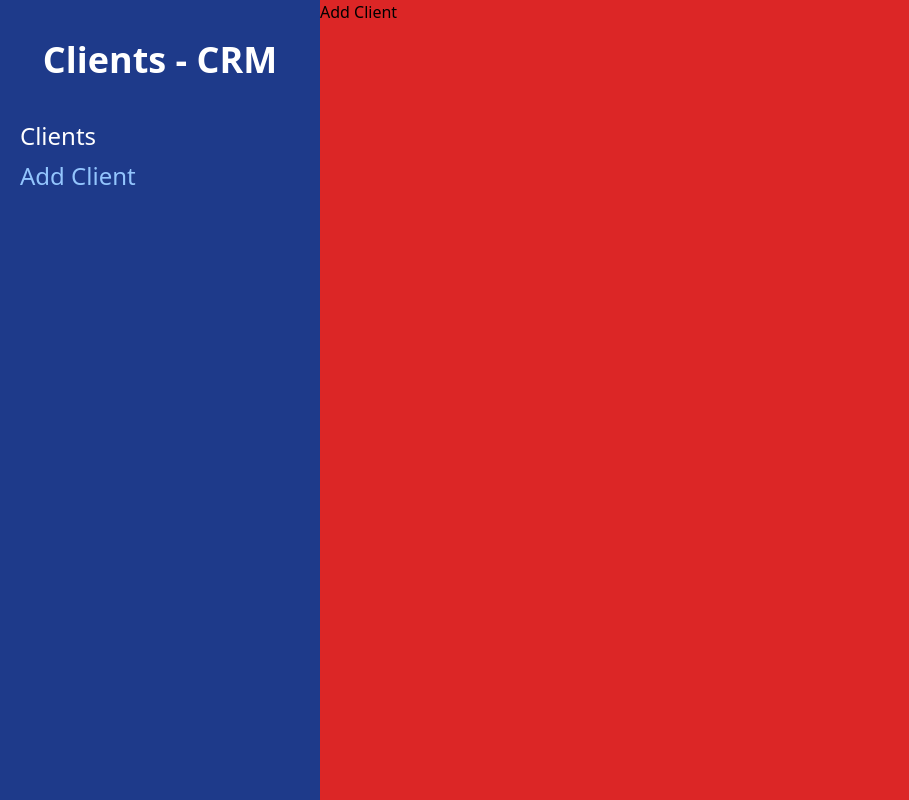
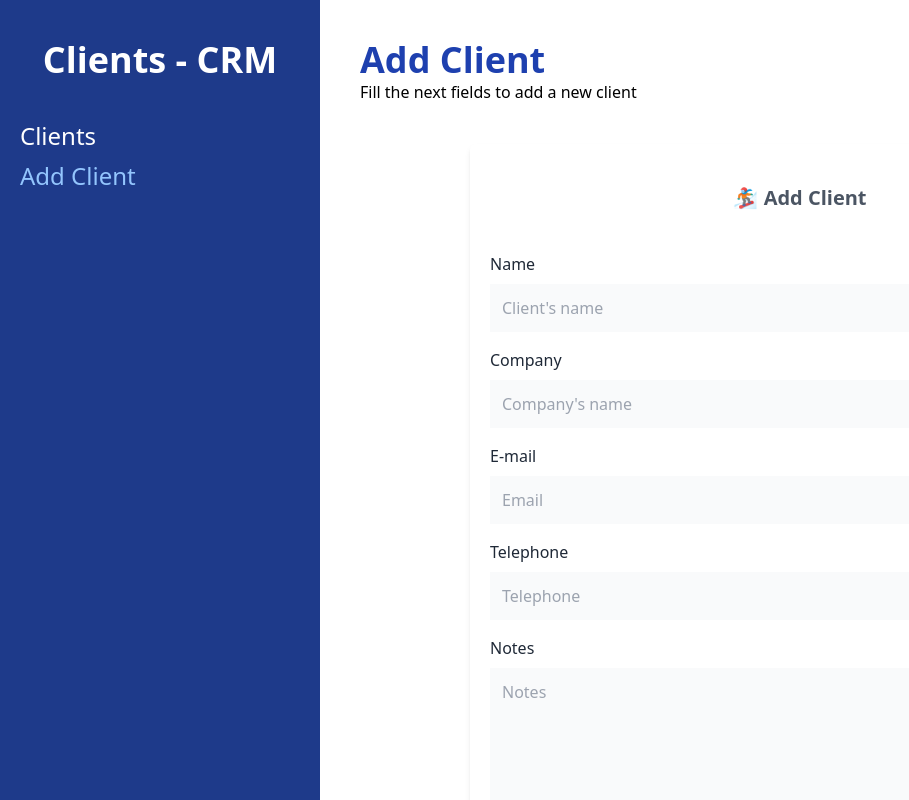
Before and after one commit to feeldiac/client-crm, a React (Vite) app: page /clients/add in a window 1280 px wide. Shown: the whole page, without its empty margins (0-909 px from the left). Built offline with nearby package versions, Linux system fonts and the light colour scheme.

Commit message:
Add formik form and capturing data

```diff
--- a/package.json
+++ b/package.json
@@ -10,11 +10,13 @@
   },
   "dependencies": {
     "autoprefixer": "^10.4.8",
+    "formik": "^2.2.9",
     "postcss": "^8.4.16",
     "react": "^18.2.0",
     "react-dom": "^18.2.0",
     "react-router-dom": "^6.3.0",
-    "tailwindcss": "^3.1.8"
+    "tailwindcss": "^3.1.8",
+    "yup": "^0.32.11"
   },
   "devDependencies": {
     "@types/react": "^18.0.17",
--- /dev/null
+++ b/src/components/FormComponent.jsx
@@ -0,0 +1,121 @@
+import React from 'react'
+import { Formik, Form, Field } from 'formik'
+
+const FormComponent = () => {
+
+    const handleSubmit = (values) => {
+        console.log(values);
+    }
+
+    return (
+        <div className='bg-white mt-10 px-5 py-10 rounded-md
+            shadow-md md:w-3/4 mx-auto'>
+            <h1 className='text-gray-600 font-bold text-xl text-center'>
+                🏂 Add Client
+            </h1>
+
+            <Formik
+                initialValues={{
+                    name: '',
+                    company: '',
+                    email: '',
+                    telephone: '',
+                    notes: '',
+                }}
+
+                onSubmit={(values) => {
+                    handleSubmit(values)
+                }}
+            >
+                {() => (
+                    <Form className='mt-10'>
+                        <div className='mb-4'>
+                            <label
+                                className="text-gray-800"
+                                htmlFor="name">
+                                Name
+                            </label>
+                            <Field
+                                id="name"
+                                name="name"
+                                type="text"
+                                className="mt-2 block w-full p-3 bg-gray-50"
+                                placeholder="Client's name"
+                            />
+                        </div>
+
+                        <div className='mb-4'>
+                            <label
+                                className="text-gray-800"
+                                htmlFor="company">
+                                Company
+                            </label>
+                            <Field
+                                id="company"
+                                name="company"
+                                type="text"
+                                className="mt-2 block w-full p-3 bg-gray-50"
+                                placeholder="Company's name"
+                            />
+                        </div>
+
+                        <div className='mb-4'>
+                            <label
+                                className="text-gray-800"
+                                htmlFor="email">
+                                E-mail
+                            </label>
+                            <Field
+                                id="email"
+                                name="email"
+                                type="email"
+                                className="mt-2 block w-full p-3 bg-gray-50"
+                                placeholder="Email"
+                            />
+                        </div>
+
+                        <div className='mb-4'>
+                            <label
+                                className="text-gray-800"
+                                htmlFor="telephone">
+                                Telephone
+                            </label>
+                            <Field
+                                id="telephone"
+                                name="telephone"
+                                type="tel"
+                                className="mt-2 block w-full p-3 bg-gray-50"
+                                placeholder="Telephone"
+                            />
+                        </div>
+
+                        <div className='mb-4'>
+                            <label
+                                className="text-gray-800"
+                                htmlFor="notes">
+                                Notes
+                            </label>
+                            <Field
+                                as="textarea"
+                                id="notes"
+                                name="notes"
+                                type="text"
+                                className="mt-2 block w-full p-3 bg-gray-50 h-40"
+                                placeholder="Notes"
+                            />
+                        </div>
+
+                        <input
+                            type="submit"
+                            value="Add Client"
+                            className='mt-5 w-full bg-blue-800 p-3 text-white
+                        font-bold text-lg'
+                        />
+                    </Form>
+                )}
+            </Formik>
+        </div>
+    )
+}
+
+export default FormComponent
--- a/src/layout/Base.jsx
+++ b/src/layout/Base.jsx
@@ -27,7 +27,7 @@ const Base = () => {
                         Add Client</Link>
                 </nav>
             </div>
-            <div className="md:w-3/4 bg-red-600">
+            <div className="md:w-3/4 p-10 md:h-screen overflow-scroll">
                 <Outlet />
             </div>
         </div>
--- a/src/pages/AddClient.jsx
+++ b/src/pages/AddClient.jsx
@@ -1,8 +1,14 @@
 import React from 'react'
+import Form from '../components/FormComponent'
 
 const AddClient = () => {
     return (
-        <div>Add Client</div>
+        <>
+            <h1 className='font-black text-4xl text-blue-800'>Add Client</h1>
+            <p>Fill the next fields to add a new client</p>
+
+            <Form />
+        </>
     )
 }
 
```
Also changed, not shown: 1 other file (tests, documents, lock files or other folders).
